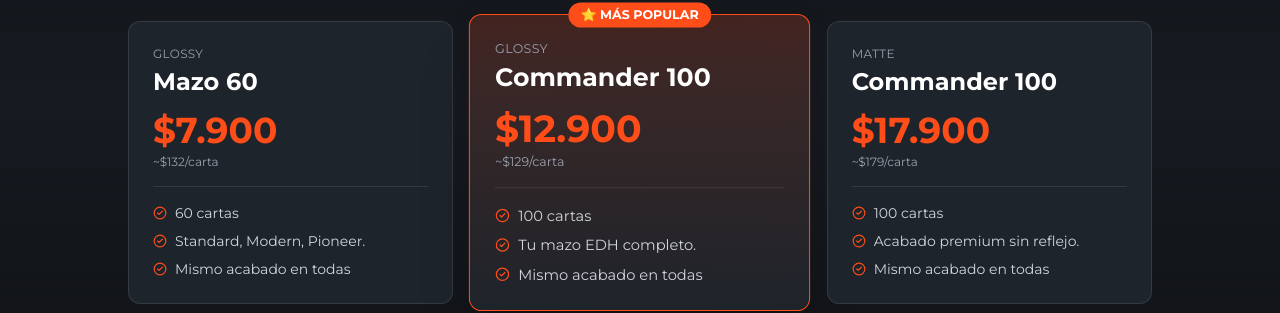
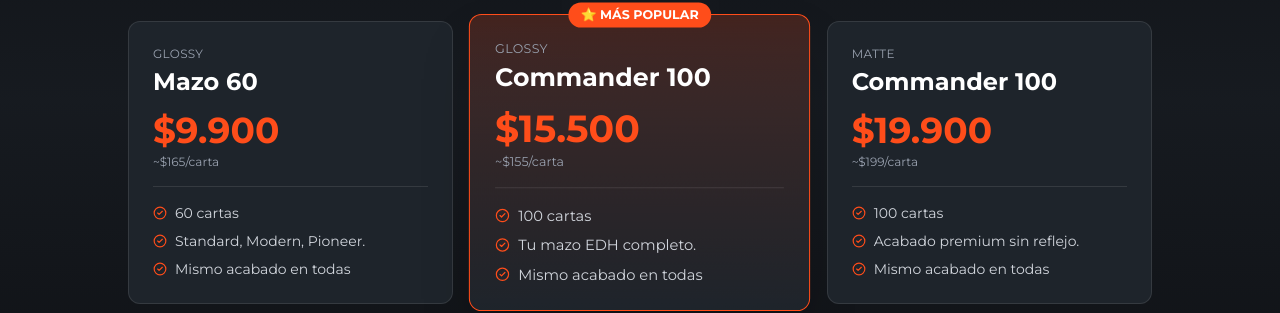
Before and after one commit to Boffo90/volcan-proxies, a Next.js app: page / in a window 1280 px wide. Shown: the part 2065-2378 px from the top of the page. Built offline with nearby package versions, Linux system fonts and the light colour scheme; no server answers.

Commit message:
Actualizacion 23-06-2026

```diff
--- a/app/page.tsx
+++ b/app/page.tsx
@@ -80,27 +80,27 @@ export default function Home() {
 	{
   	name: "Mazo 60",
   	subtitle: "Glossy",
-  	price: "$7.900",
+  	price: "$9.900",
   	desc: "Standard, Modern, Pioneer.",
   	qty: "60 cartas",
-  	perCard: "~$132/carta",
+  	perCard: "~$165/carta",
 	},
 	{
   	name: "Commander 100",
   	subtitle: "Glossy",
-  	price: "$12.900",
+  	price: "$15.500",
   	desc: "Tu mazo EDH completo.",
   	qty: "100 cartas",
-  	perCard: "~$129/carta",
+  	perCard: "~$155/carta",
   	featured: true,
 	},
 	{
   	name: "Commander 100",
   	subtitle: "Matte",
-  	price: "$17.900",
+  	price: "$19.900",
   	desc: "Acabado premium sin reflejo.",
   	qty: "100 cartas",
-  	perCard: "~$179/carta",
+  	perCard: "~$199/carta",
 	},
   ];
 
```
